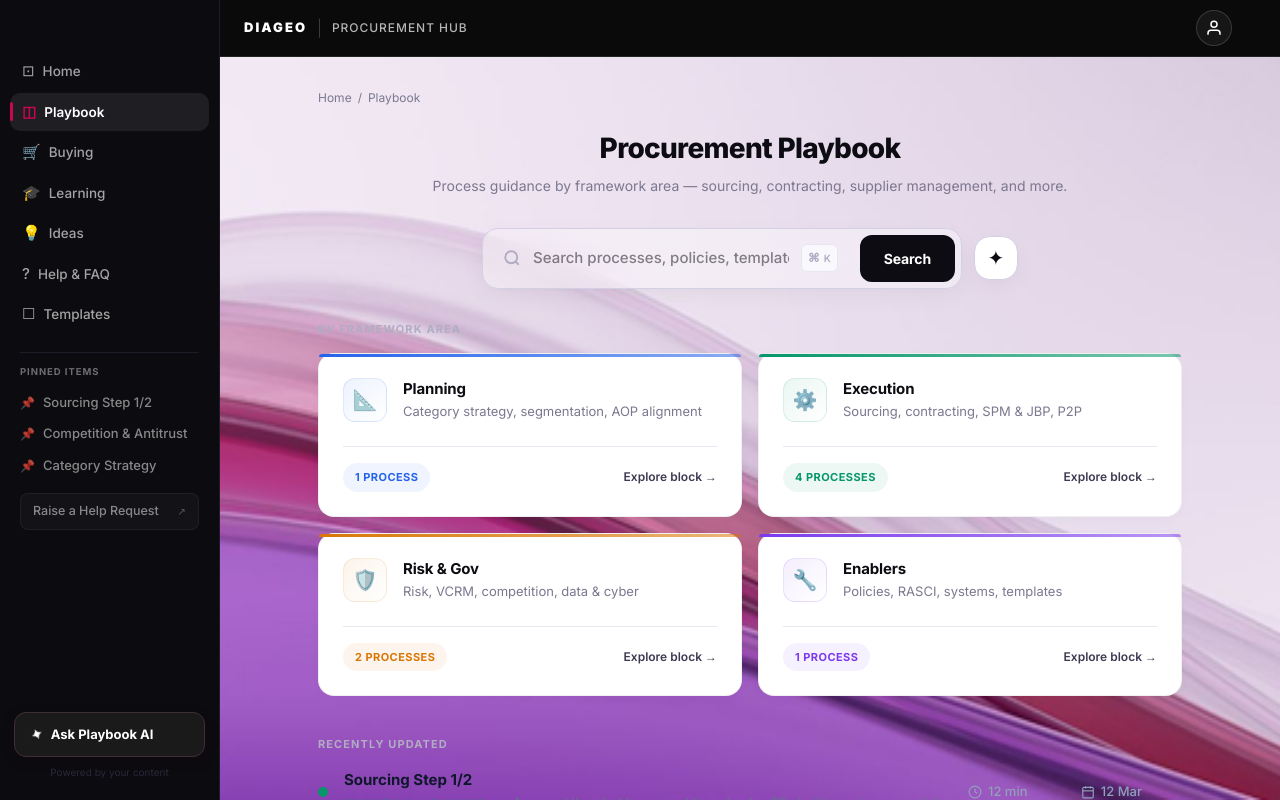
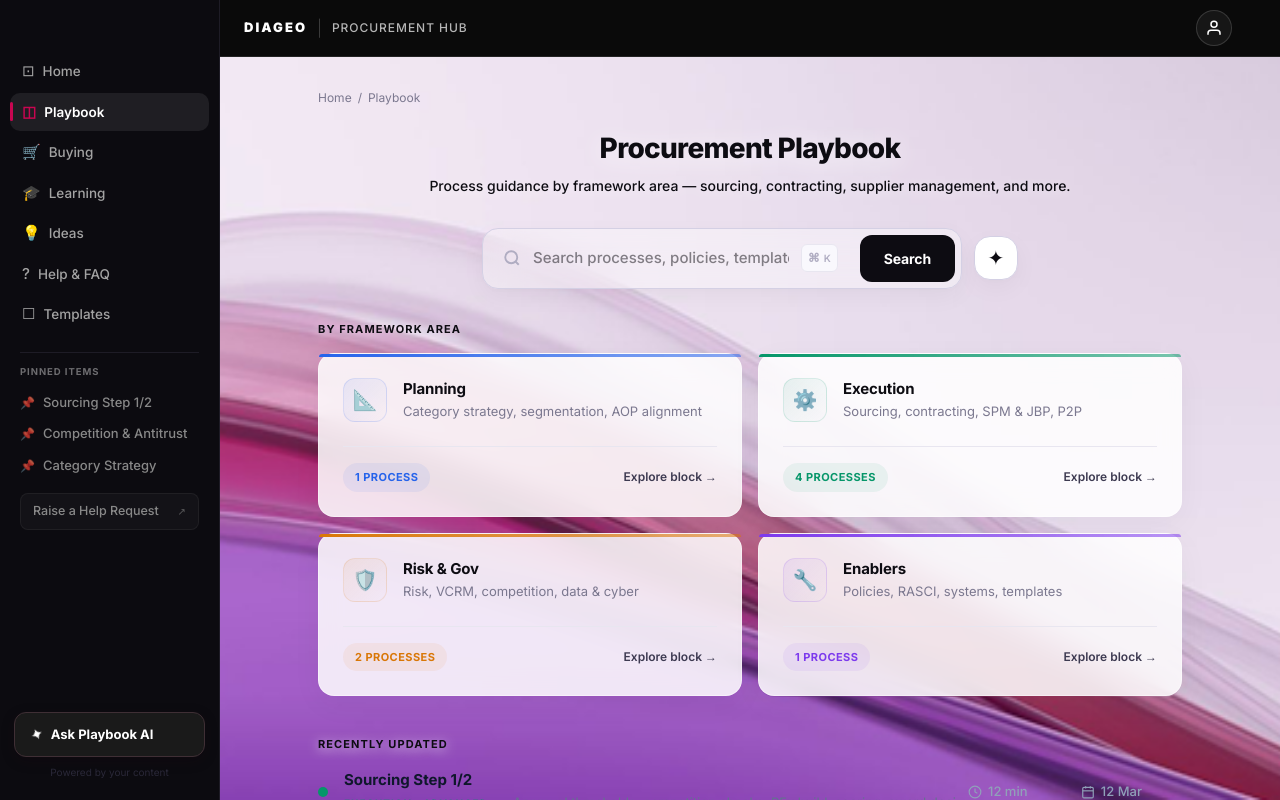
Before and after one commit to kanwarsx-prog/prochub, a Next.js app: page /playbook in a window 1280 px wide. Built offline with nearby package versions, Linux system fonts and the light colour scheme.

Commit message:
UI tweak: apply frosted glass and text shadows to buying and playbook pages for contrast

```diff
--- a/src/app/buying/page.tsx
+++ b/src/app/buying/page.tsx
@@ -16,10 +16,17 @@
 
             {/* Header */}
             <div style={{ marginBottom: '40px' }}>
-                <h1 style={{ fontSize: '28px', fontWeight: 800, letterSpacing: '-0.025em', color: 'var(--text-1)', marginBottom: '8px', textAlign: 'center' }}>
+                <h1 style={{
+                    fontSize: '28px', fontWeight: 800, letterSpacing: '-0.025em',
+                    color: 'var(--text-1)', marginBottom: '8px', textAlign: 'center',
+                    textShadow: '0 4px 24px rgba(255,255,255,0.8)'
+                }}>
                     Buying at Diageo
                 </h1>
-                <p style={{ fontSize: '14px', color: 'var(--text-3)', lineHeight: 1.6, textAlign: 'center', maxWidth: '600px', margin: '0 auto' }}>
+                <p style={{
+                    fontSize: '14px', color: 'var(--text-1)', lineHeight: 1.6, textAlign: 'center', maxWidth: '600px', margin: '0 auto',
+                    textShadow: '0 2px 12px rgba(255,255,255,0.6)', fontWeight: 500
+                }}>
                     Your guide to purchasing goods and services. Learn about sourcing routes, spot buys via Fairmarkit, and how to raise a PO.
                 </p>
                 <div style={{ marginTop: '32px', display: 'flex', justifyContent: 'center', alignItems: 'center', gap: '12px' }}>
@@ -33,8 +40,11 @@
 
                 {/* Fairmarkit Card - Highlighted */}
                 <div style={{
-                    background: 'linear-gradient(135deg, rgba(200,6,81,0.03), rgba(109,40,145,0.08))',
-                    border: '1px solid var(--brand)',
+                    background: 'rgba(255, 255, 255, 0.85)',
+                    backdropFilter: 'blur(12px)',
+                    WebkitBackdropFilter: 'blur(12px)',
+                    border: '1px solid rgba(255,255,255,0.4)',
+                    boxShadow: '0 8px 32px rgba(0,0,0,0.04)',
                     borderRadius: '16px', padding: '24px',
                     gridColumn: '1 / -1',
                     display: 'flex', gap: '24px', alignItems: 'flex-start'
@@ -62,7 +72,10 @@
                 </div>
 
                 {/* Sourcing Routes */}
-                <div style={{ background: 'var(--surface-0)', border: '1px solid var(--border)', borderRadius: '16px', padding: '24px' }}>
+                <div style={{
+                    background: 'rgba(255, 255, 255, 0.85)', backdropFilter: 'blur(12px)', WebkitBackdropFilter: 'blur(12px)',
+                    border: '1px solid rgba(255,255,255,0.4)', boxShadow: '0 8px 32px rgba(0,0,0,0.04)', borderRadius: '16px', padding: '24px'
+                }}>
                     <div style={{ width: '36px', height: '36px', borderRadius: '10px', background: '#e0f2fe', color: '#0284c7', display: 'flex', alignItems: 'center', justifyContent: 'center', fontSize: '18px', marginBottom: '16px' }}>
                         ⚖️
                     </div>
@@ -74,7 +87,10 @@
                 </div>
 
                 {/* Procure to Pay */}
-                <div style={{ background: 'var(--surface-0)', border: '1px solid var(--border)', borderRadius: '16px', padding: '24px' }}>
+                <div style={{
+                    background: 'rgba(255, 255, 255, 0.85)', backdropFilter: 'blur(12px)', WebkitBackdropFilter: 'blur(12px)',
+                    border: '1px solid rgba(255,255,255,0.4)', boxShadow: '0 8px 32px rgba(0,0,0,0.04)', borderRadius: '16px', padding: '24px'
+                }}>
                     <div style={{ width: '36px', height: '36px', borderRadius: '10px', background: '#fef3c7', color: '#d97706', display: 'flex', alignItems: 'center', justifyContent: 'center', fontSize: '18px', marginBottom: '16px' }}>
                         🛒
                     </div>
@@ -86,7 +102,10 @@
                 </div>
 
                 {/* Contracts */}
-                <div style={{ background: 'var(--surface-0)', border: '1px solid var(--border)', borderRadius: '16px', padding: '24px' }}>
+                <div style={{
+                    background: 'rgba(255, 255, 255, 0.85)', backdropFilter: 'blur(12px)', WebkitBackdropFilter: 'blur(12px)',
+                    border: '1px solid rgba(255,255,255,0.4)', boxShadow: '0 8px 32px rgba(0,0,0,0.04)', borderRadius: '16px', padding: '24px'
+                }}>
                     <div style={{ width: '36px', height: '36px', borderRadius: '10px', background: '#dcfce7', color: '#059669', display: 'flex', alignItems: 'center', justifyContent: 'center', fontSize: '18px', marginBottom: '16px' }}>
                         📄
                     </div>
--- a/src/app/playbook/page.tsx
+++ b/src/app/playbook/page.tsx
@@ -50,10 +50,17 @@
 
             {/* Page heading */}
             <div style={{ marginBottom: '32px' }}>
-                <h1 style={{ fontSize: '28px', fontWeight: 800, letterSpacing: '-0.025em', color: 'var(--text-1)', marginBottom: '6px', textAlign: 'center' }}>
+                <h1 style={{
+                    fontSize: '28px', fontWeight: 800, letterSpacing: '-0.025em',
+                    color: 'var(--text-1)', marginBottom: '6px', textAlign: 'center',
+                    textShadow: '0 4px 24px rgba(255,255,255,0.8)'
+                }}>
                     Procurement Playbook
                 </h1>
-                <p style={{ fontSize: '14px', color: 'var(--text-3)', lineHeight: 1.5, textAlign: 'center' }}>
+                <p style={{
+                    fontSize: '14px', color: 'var(--text-1)', lineHeight: 1.5, textAlign: 'center',
+                    textShadow: '0 2px 12px rgba(255,255,255,0.6)', fontWeight: 500
+                }}>
                     Process guidance by framework area — sourcing, contracting, supplier management, and more.
                 </p>
                 <div style={{ display: 'flex', justifyContent: 'center', alignItems: 'center', gap: '12px', marginTop: '32px' }}>
@@ -64,7 +71,11 @@
 
             {/* Framework grid */}
             <section style={{ marginBottom: '40px' }}>
-                <h2 style={{ fontSize: '11px', fontWeight: 700, letterSpacing: '0.1em', textTransform: 'uppercase', color: 'var(--text-4)', marginBottom: '16px' }}>
+                <h2 style={{
+                    fontSize: '11px', fontWeight: 700, letterSpacing: '0.1em',
+                    textTransform: 'uppercase', color: 'var(--text-1)', marginBottom: '16px',
+                    textShadow: '0 2px 12px rgba(255,255,255,0.8)'
+                }}>
                     By framework area
                 </h2>
                 <FrameworkGrid frameworks={frameworks} />
@@ -72,7 +83,11 @@
 
             {/* Recently updated */}
             <section>
-                <h2 style={{ fontSize: '11px', fontWeight: 700, letterSpacing: '0.1em', textTransform: 'uppercase', color: 'var(--text-4)', marginBottom: '16px' }}>
+                <h2 style={{
+                    fontSize: '11px', fontWeight: 700, letterSpacing: '0.1em',
+                    textTransform: 'uppercase', color: 'var(--text-1)', marginBottom: '16px',
+                    textShadow: '0 2px 12px rgba(255,255,255,0.8)'
+                }}>
                     Recently updated
                 </h2>
                 <RecentList items={recent} />
--- a/src/components/FrameworkGrid/FrameworkGrid.tsx
+++ b/src/components/FrameworkGrid/FrameworkGrid.tsx
@@ -32,9 +32,11 @@
                         display: 'flex',
                         flexDirection: 'column',
                         position: 'relative',
-                        background: '#ffffff',
-                        border: '1px solid rgba(0,0,0,0.06)',
-                        boxShadow: '0 4px 12px rgba(0,0,0,0.02)',
+                        background: 'rgba(255, 255, 255, 0.85)',
+                        backdropFilter: 'blur(12px)',
+                        WebkitBackdropFilter: 'blur(12px)',
+                        border: '1px solid rgba(255,255,255,0.4)',
+                        boxShadow: '0 8px 32px rgba(0,0,0,0.04)',
                         transition: 'all 0.25s cubic-bezier(0.2, 0.8, 0.2, 1)',
                         textDecoration: 'none',
                     }}
```
